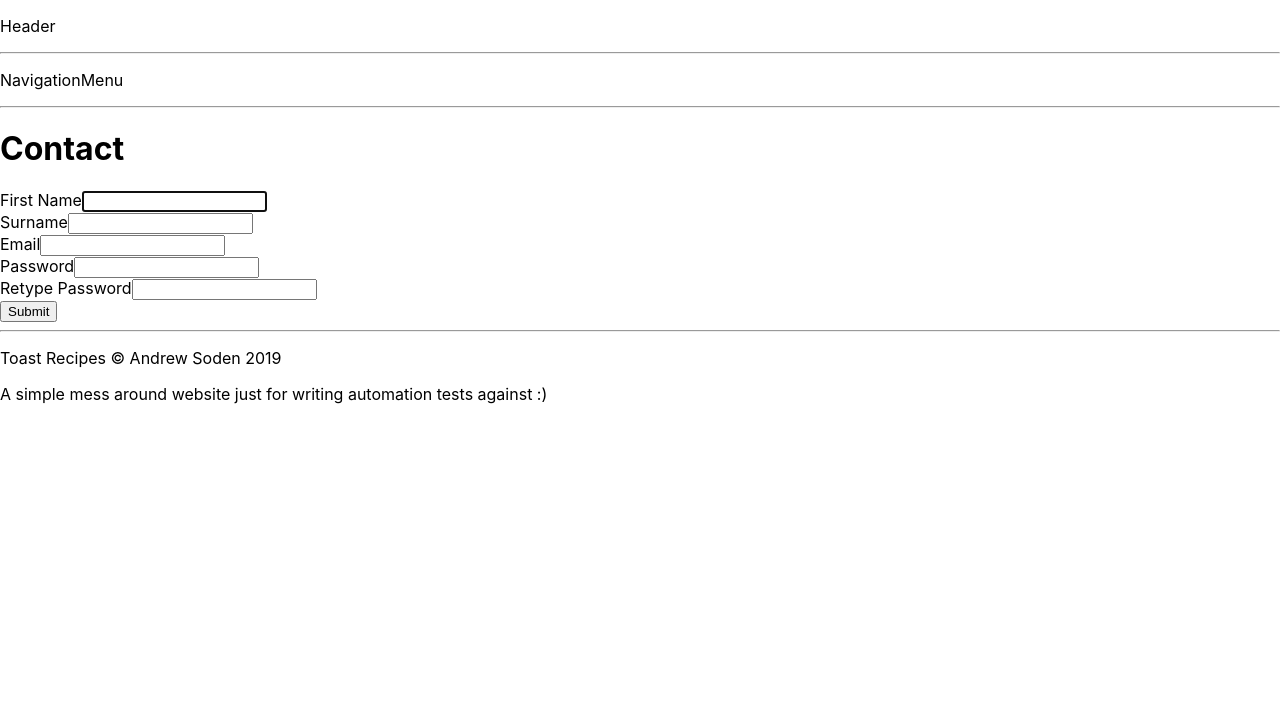
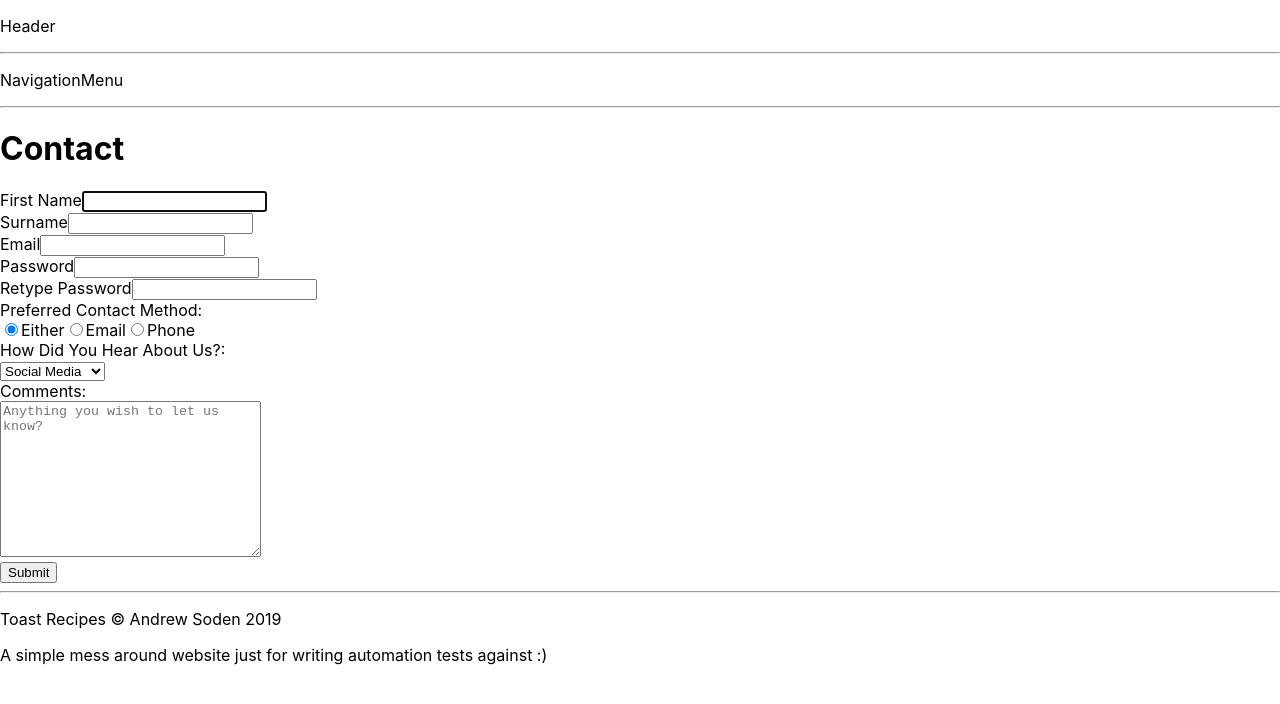
Before and after one commit to andrewsoden/toast_recipes, a React (Create React App) app: page / in a window 1280 px wide. Shown: the top 704 px of the page. Built offline with nearby package versions, Linux system fonts and the light colour scheme.

Commit message:
Contact form work

```diff
--- a/src/Contact.js
+++ b/src/Contact.js
@@ -152,6 +152,34 @@ class Contact extends Component {
             <div className="error" id="rePasswordError" />
           </div>
 
+          <div className="form-group">
+            <label id="contactMethodLabel">Preferred Contact Method:</label><br />
+              <input type="radio" name="preferredContact" value="either" checked />Either
+              <input type="radio" name="preferredContact" value="email" />Email
+              <input type="radio" name="preferredContact" value="mobile" />Phone
+          </div>
+
+          <div className="form-group">
+            <label id="howHearAboutUsLabel">How Did You Hear About Us?:</label><br />
+              <select name="howHeardAboutUs">
+                <option value="socialMedia">Social Media</option>
+                <option value="online">Online</option>
+                <option value="friendsOrFamily">Friends/family</option>
+                <option value="other">Other</option>
+              </select>
+          </div>
+
+          <div className="form-group">
+            <label id="feedbackLabel">Comments:</label><br />
+              <textarea
+                name="comments"
+                rows="10"
+                cols="30"
+                placeholder="Anything you wish to let us know?"
+              >
+              </textarea>
+            </div>
+
           <button className="btn btn-primary"
             onClick={this.handleSubmit}>Submit
           </button>
```
